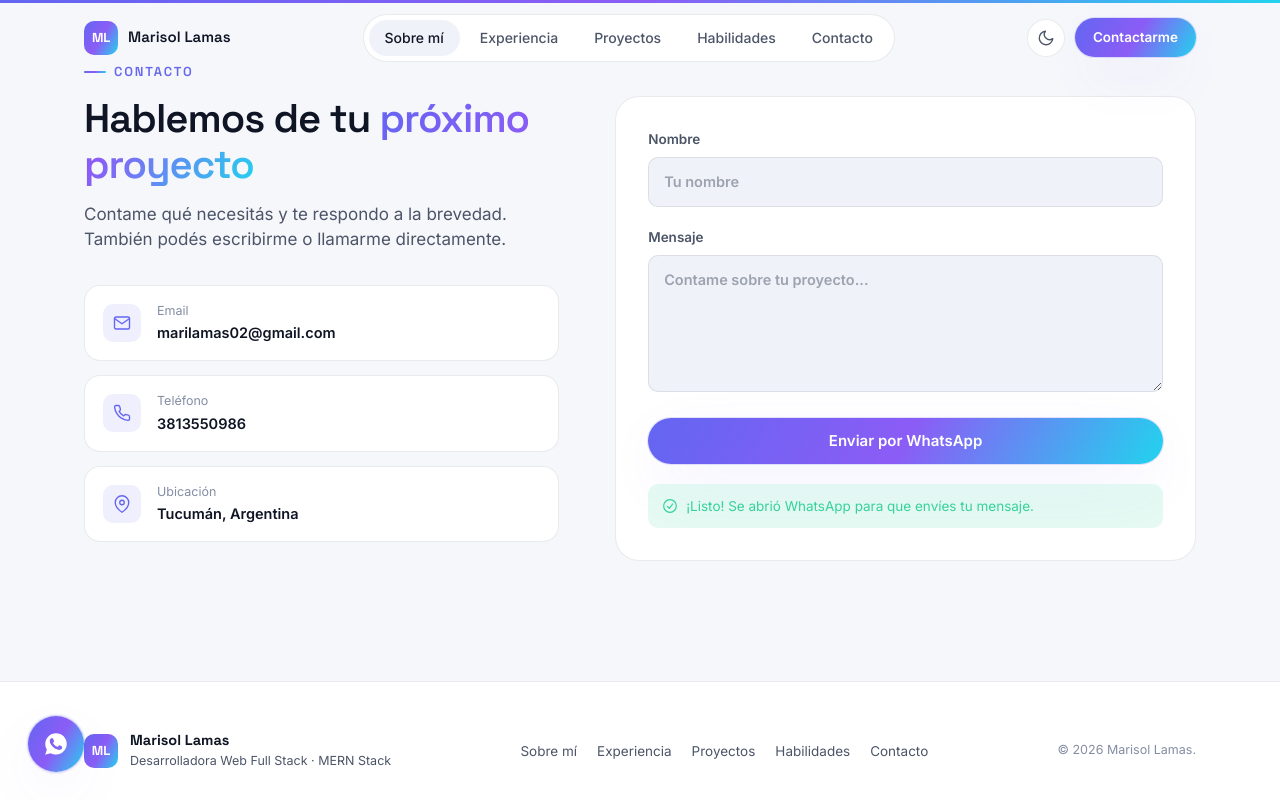
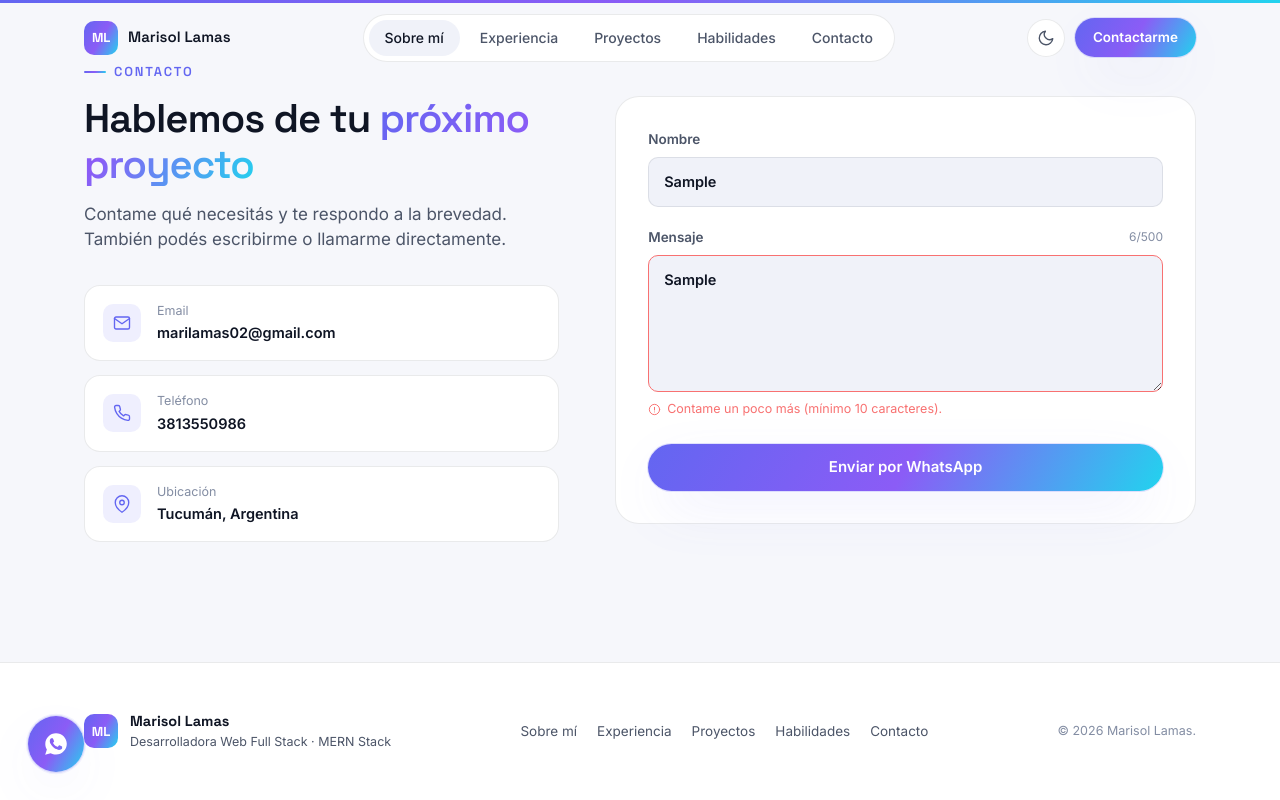
Before and after one commit to marilamas02-cloud/portfolio-ML, a React (Vite) app: page / in a window 1280 px wide. Both pictures are taken after typing "Sample", "Sample" into the empty fields and a click on the button "Enviar por WhatsApp". Shown: the part 6790-7590 px from the top of the page. Built offline with nearby package versions, Linux system fonts and the light colour scheme.

Commit message:
agrega validación de formulario y manejo de errores en el componente de contacto

```diff
--- a/src/components/Contact.jsx
+++ b/src/components/Contact.jsx
@@ -2,9 +2,32 @@ import { useState } from "react";
 import { AnimatePresence, motion } from "framer-motion";
 import Reveal, { StaggerGroup, staggerItem } from "./Reveal.jsx";
 import { profile } from "../data/profile.js";
-import { MailIcon, PhoneIcon, MapPinIcon, CheckCircleIcon } from "./Icons.jsx";
+import { MailIcon, PhoneIcon, MapPinIcon, CheckCircleIcon, AlertIcon } from "./Icons.jsx";
 
 const initialForm = { name: "", message: "" };
+
+const NAME_MIN = 2;
+const NAME_MAX = 60;
+const MESSAGE_MIN = 10;
+const MESSAGE_MAX = 500;
+const NAME_RE = /^[a-zà-öø-ÿñÑ\s'-]+$/i;
+
+function validate(form) {
+  const errors = {};
+  const name = form.name.trim();
+  const message = form.message.trim();
+
+  if (!name) errors.name = "Contame tu nombre.";
+  else if (name.length < NAME_MIN) errors.name = `Mínimo ${NAME_MIN} caracteres.`;
+  else if (name.length > NAME_MAX) errors.name = `Máximo ${NAME_MAX} caracteres.`;
+  else if (!NAME_RE.test(name)) errors.name = "Usá solo letras.";
+
+  if (!message) errors.message = "Escribí un mensaje.";
+  else if (message.length < MESSAGE_MIN) errors.message = `Contame un poco más (mínimo ${MESSAGE_MIN} caracteres).`;
+  else if (message.length > MESSAGE_MAX) errors.message = `Máximo ${MESSAGE_MAX} caracteres.`;
+
+  return errors;
+}
 
 const contactItems = [
   { icon: MailIcon, label: "Email", value: (p) => p.email, href: (p) => `mailto:${p.email}` },
@@ -14,22 +37,35 @@ const contactItems = [
 
 export default function Contact() {
   const [form, setForm] = useState(initialForm);
+  const [errors, setErrors] = useState({});
   const [sent, setSent] = useState(false);
 
   function handleChange(e) {
-    setForm((f) => ({ ...f, [e.target.name]: e.target.value }));
+    const { name, value } = e.target;
+    setForm((f) => ({ ...f, [name]: value }));
+    setErrors((err) => (err[name] ? { ...err, [name]: undefined } : err));
+    if (sent) setSent(false);
   }
 
   function handleSubmit(e) {
     e.preventDefault();
-    const text = `Hola Marisol, soy ${form.name}. ${form.message}`;
+    const nextErrors = validate(form);
+    setErrors(nextErrors);
+    if (Object.keys(nextErrors).length > 0) return;
+
+    const text = `Hola Marisol, soy ${form.name.trim()}. ${form.message.trim()}`;
     window.open(`https://wa.me/${profile.whatsapp}?text=${encodeURIComponent(text)}`, "_blank", "noopener,noreferrer");
     setSent(true);
     setForm(initialForm);
   }
 
-  const inputClass =
-    "px-[15px] py-[13px] rounded-[10px] bg-surface-2 border border-border text-text text-[14.5px] resize-y transition-all duration-200 focus:outline-none focus:border-accent focus:shadow-[0_0_0_3px_var(--accent-soft)]";
+  function fieldClass(hasError) {
+    return `px-[15px] py-[13px] rounded-[10px] bg-surface-2 border text-text text-[14.5px] resize-y transition-all duration-200 focus:outline-none ${
+      hasError
+        ? "border-danger focus:border-danger focus:shadow-[0_0_0_3px_rgba(248,113,113,0.15)]"
+        : "border-border focus:border-accent focus:shadow-[0_0_0_3px_var(--accent-soft)]"
+    }`;
+  }
 
   return (
     <section id="contact">
@@ -83,30 +119,66 @@ export default function Contact() {
           <span className="eyebrow invisible hidden md:inline-flex" aria-hidden="true">
             Contacto
           </span>
-          <form className="card p-8 flex flex-col gap-5" onSubmit={handleSubmit}>
+          <form className="card p-8 flex flex-col gap-5" onSubmit={handleSubmit} noValidate>
             <label className="flex flex-col gap-2 text-[13.5px] font-semibold text-text-muted">
               Nombre
               <input
                 type="text"
                 name="name"
                 required
+                minLength={NAME_MIN}
+                maxLength={NAME_MAX}
+                autoComplete="name"
                 value={form.name}
                 onChange={handleChange}
                 placeholder="Tu nombre"
-                className={inputClass}
+                aria-invalid={Boolean(errors.name)}
+                className={fieldClass(Boolean(errors.name))}
               />
+              <AnimatePresence>
+                {errors.name && (
+                  <motion.span
+                    initial={{ opacity: 0, y: -4, height: 0 }}
+                    animate={{ opacity: 1, y: 0, height: "auto" }}
+                    exit={{ opacity: 0, height: 0 }}
+                    className="flex items-center gap-1.5 text-[12.5px] font-normal text-danger overflow-hidden"
+                  >
+                    <AlertIcon width={13} height={13} /> {errors.name}
+                  </motion.span>
+                )}
+              </AnimatePresence>
             </label>
             <label className="flex flex-col gap-2 text-[13.5px] font-semibold text-text-muted">
-              Mensaje
+              <span className="flex items-center justify-between">
+                Mensaje
+                <span className="text-[12px] font-normal text-text-faint">
+                  {form.message.length}/{MESSAGE_MAX}
+                </span>
+              </span>
               <textarea
                 name="message"
                 required
+                minLength={MESSAGE_MIN}
+                maxLength={MESSAGE_MAX}
                 rows={5}
                 value={form.message}
                 onChange={handleChange}
                 placeholder="Contame sobre tu proyecto..."
-                className={inputClass}
+                aria-invalid={Boolean(errors.message)}
+                className={fieldClass(Boolean(errors.message))}
               />
+              <AnimatePresence>
+                {errors.message && (
+                  <motion.span
+                    initial={{ opacity: 0, y: -4, height: 0 }}
+                    animate={{ opacity: 1, y: 0, height: "auto" }}
+                    exit={{ opacity: 0, height: 0 }}
+                    className="flex items-center gap-1.5 text-[12.5px] font-normal text-danger overflow-hidden"
+                  >
+                    <AlertIcon width={13} height={13} /> {errors.message}
+                  </motion.span>
+                )}
+              </AnimatePresence>
             </label>
 
             <motion.button
```
